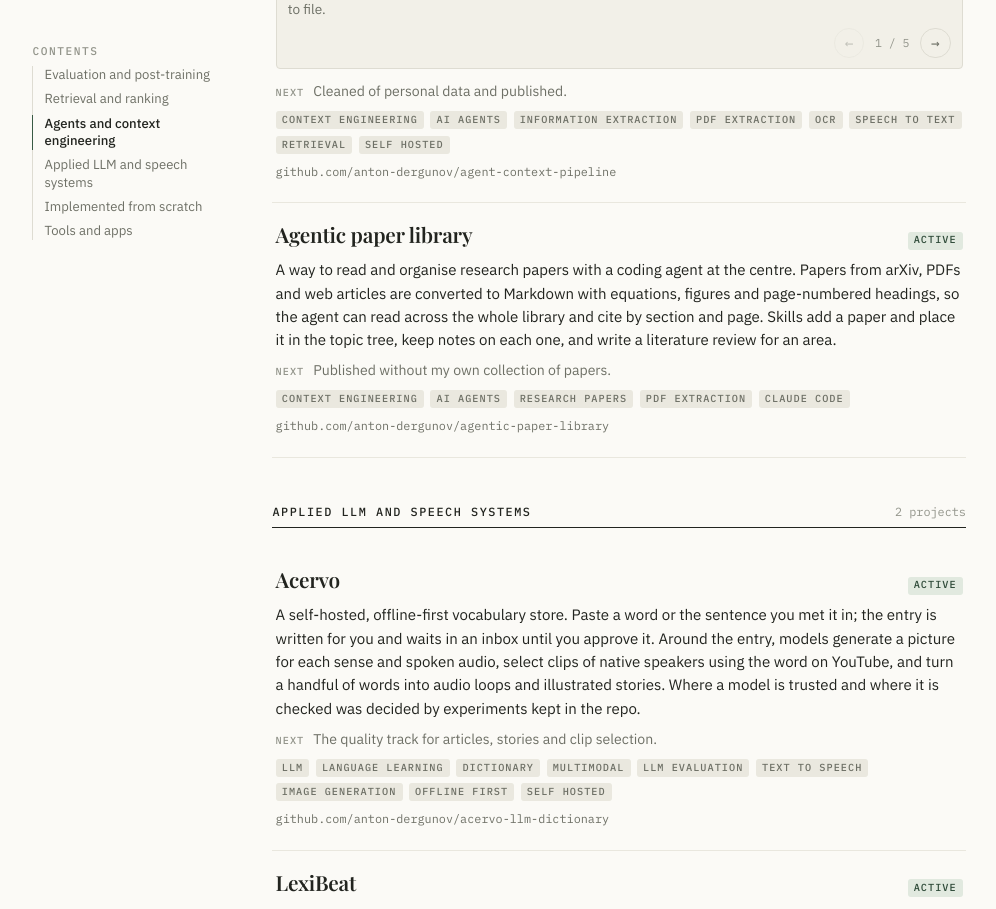
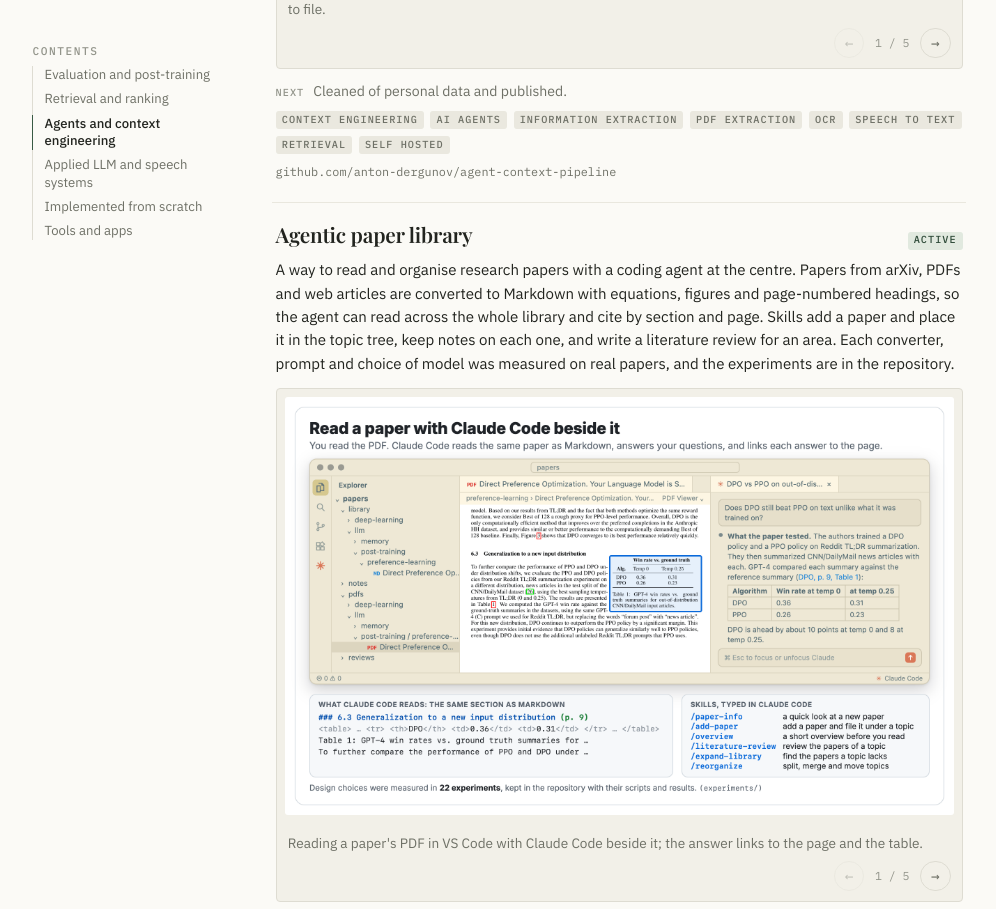
Before and after one commit to anton-dergunov/anton-dergunov.github.io, a Jekyll site: the page built from _pages/projects.html, in a window 1280 px wide and 1400 px high, scrolled down 4205 px. Shown: the top 909 px of the window, without its empty margins (30-1026 px from the left). Built offline with Jekyll 4.4.1, drawn with Linux system fonts in a browser that asks for light colours.

Commit message:
Added images for the agentic-paper-library project

```diff
--- a/_data/projects.yml
+++ b/_data/projects.yml
@@ -197,9 +197,29 @@
       arXiv, PDFs and web articles are converted to Markdown with equations, figures and page-numbered
       headings, so the agent can read across the whole library and cite by section and page. Skills add
       a paper and place it in the topic tree, keep notes on each one, and write a literature review for
-      an area.
+      an area. Each converter, prompt and choice of model was measured on real papers, and the experiments
+      are in the repository.
     url: https://github.com/anton-dergunov/agentic-paper-library
     next: Published without my own collection of papers.
+    media:
+    - type: image
+      src: /images/projects/agentic-paper-library/reading.png
+      caption: Reading a paper's PDF in VS Code with Claude Code beside it; the answer links to the page
+        and the table.
+    - type: image
+      src: /images/projects/agentic-paper-library/markdown.png
+      caption: An equation and a table on the PDF page, as text taken from the PDF, and as the Markdown
+        the agent reads.
+    - type: image
+      src: /images/projects/agentic-paper-library/overview.png
+      caption: The overview note a skill writes for a paper, to read in a few minutes before the paper
+        itself.
+    - type: image
+      src: /images/projects/agentic-paper-library/literature-review.png
+      caption: A literature review of a topic, written from one note for each paper.
+    - type: image
+      src: /images/projects/agentic-paper-library/experiments.png
+      caption: Six of the 22 experiments behind the design, each with what was measured and what was decided.
     topics:
     - context-engineering
     - ai-agents
```
Also changed, not shown: images/projects/agentic-paper-library/experiments.png (added), images/projects/agentic-paper-library/literature-review.png (added), images/projects/agentic-paper-library/markdown.png (added), images/projects/agentic-paper-library/overview.png (added), images/projects/agentic-paper-library/reading.png (added).
